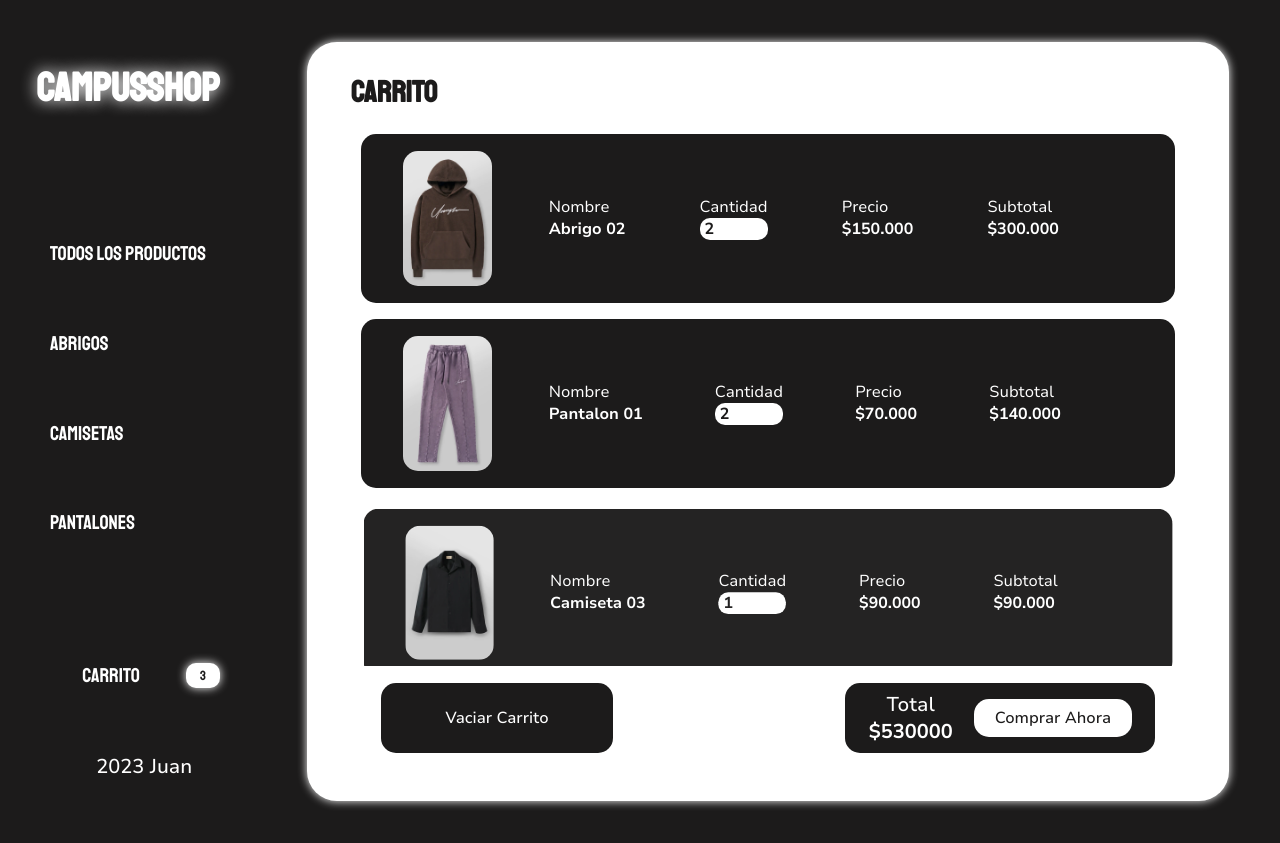
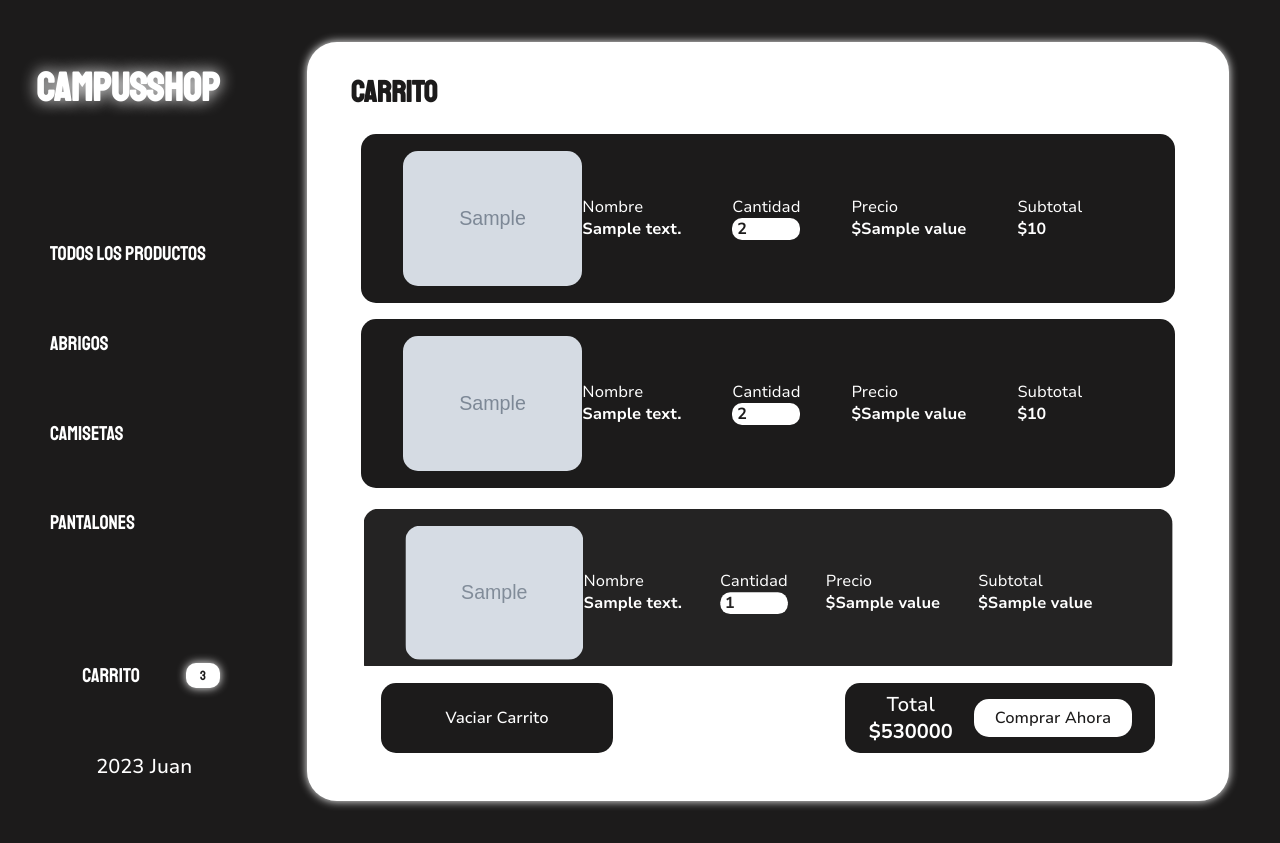
Before and after one commit to JuanManuelGilQuiroga/proyectoWeb, a Flask app: page /views/carrito in a window 1280 px wide. Run offline with Flask 3, Linux system fonts and the light colour scheme; grey boxes marked "Sample" are stand-in pictures; a database or web service that is not in the repository returns one stand-in record (values such as "Sample title"); data that the repository does not hold is empty.

Commit message:
feat: :sparkles: Json for the carrito
Implementation of json for carrito page.

```diff
--- a/templates/carrito.html
+++ b/templates/carrito.html
@@ -64,12 +64,12 @@
             </div>-->
             <div class="carrito__item__2 carrito__item" id="nono">
                 <div class="carrito__item__img">
-                    <img src="../storage/img/brown-abrigo.webp" alt="">
+                    <img src='{{data[1].get("img")}}' alt="">
                 </div>
                 <div class="carrito__item__info">
                     <div class="item__info__one">
                         <p>Nombre</p>
-                        <p>Abrigo 02</p>
+                        <p>{{data[1].get("description")}}</p>
                     </div>
                     <div class="item__info__two">
                         <p>Cantidad</p>
@@ -77,11 +77,11 @@
                     </div>
                     <div class="item__info__three">
                         <p>Precio</p>
-                        <p>$150.000</p>
+                        <p>${{data[1].get("value")}}</p>
                     </div>
                     <div class="item__info__four">
                         <p>Subtotal</p>
-                        <p>$300.000</p>
+                        <p>${{data[1].get("value")*2}}</p>
                     </div>
                     <i class='bx bxs-trash-alt' id='bx_boton'></i>
                 </div>
@@ -136,12 +136,12 @@
             </div>-->
             <div class="carrito__item__5 carrito__item" id="nono2">
                 <div class="carrito__item__img">
-                    <img src="../storage/img/purple-wash-pantalon.webp" alt="">
+                    <img src='{{data[4].get("img")}}' alt="">
                 </div>
                 <div class="carrito__item__info">
                     <div class="item__info__one">
                         <p>Nombre</p>
-                        <p>Pantalon 01</p>
+                        <p>{{data[4].get("description")}}</p>
                     </div>
                     <div class="item__info__two">
                         <p>Cantidad</p>
@@ -149,11 +149,11 @@
                     </div>
                     <div class="item__info__three">
                         <p>Precio</p>
-                        <p>$70.000</p>
+                        <p>${{data[4].get("value")}}</p>
                     </div>
                     <div class="item__info__four">
                         <p>Subtotal</p>
-                        <p>$140.000</p>
+                        <p>${{data[4].get("value")*2}}</p>
                     </div>
                     <i class='bx bxs-trash-alt' id='bx_boton2'></i>
                 </div>
@@ -232,12 +232,12 @@
             </div>-->
             <div class="carrito__item__9 carrito__item" id="nono3">
                 <div class="carrito__item__img">
-                    <img src="../storage/img/black-camiseta.webp" alt="">
+                    <img src='{{data[8].get("img")}}' alt="">
                 </div>
                 <div class="carrito__item__info">
                     <div class="item__info__one">
                         <p>Nombre</p>
-                        <p>Camiseta 03</p>
+                        <p>{{data[8].get("description")}}</p>
                     </div>
                     <div class="item__info__two">
                         <p>Cantidad</p>
@@ -245,11 +245,11 @@
                     </div>
                     <div class="item__info__three">
                         <p>Precio</p>
-                        <p>$90.000</p>
+                        <p>${{data[8].get("value")}}</p>
                     </div>
                     <div class="item__info__four">
                         <p>Subtotal</p>
-                        <p>$90.000</p>
+                        <p>${{data[8].get("value")}}</p>
                     </div>
                     <i class='bx bxs-trash-alt' id='bx_boton3'></i>
                 </div>
--- a/templates/index.html
+++ b/templates/index.html
@@ -5,6 +5,7 @@
     <meta name="viewport" content="width=device-width, initial-scale=1.0">
     <title>Document</title>
     <link rel="stylesheet" href='{{url_for("static", filename="css/style.css")}}'>
+    <link rel="stylesheet" href='{{ url_for("static", filename="boxicons/boxicons.min.css") }}'>
 </head>
 <body>
     <div class="header">
```
